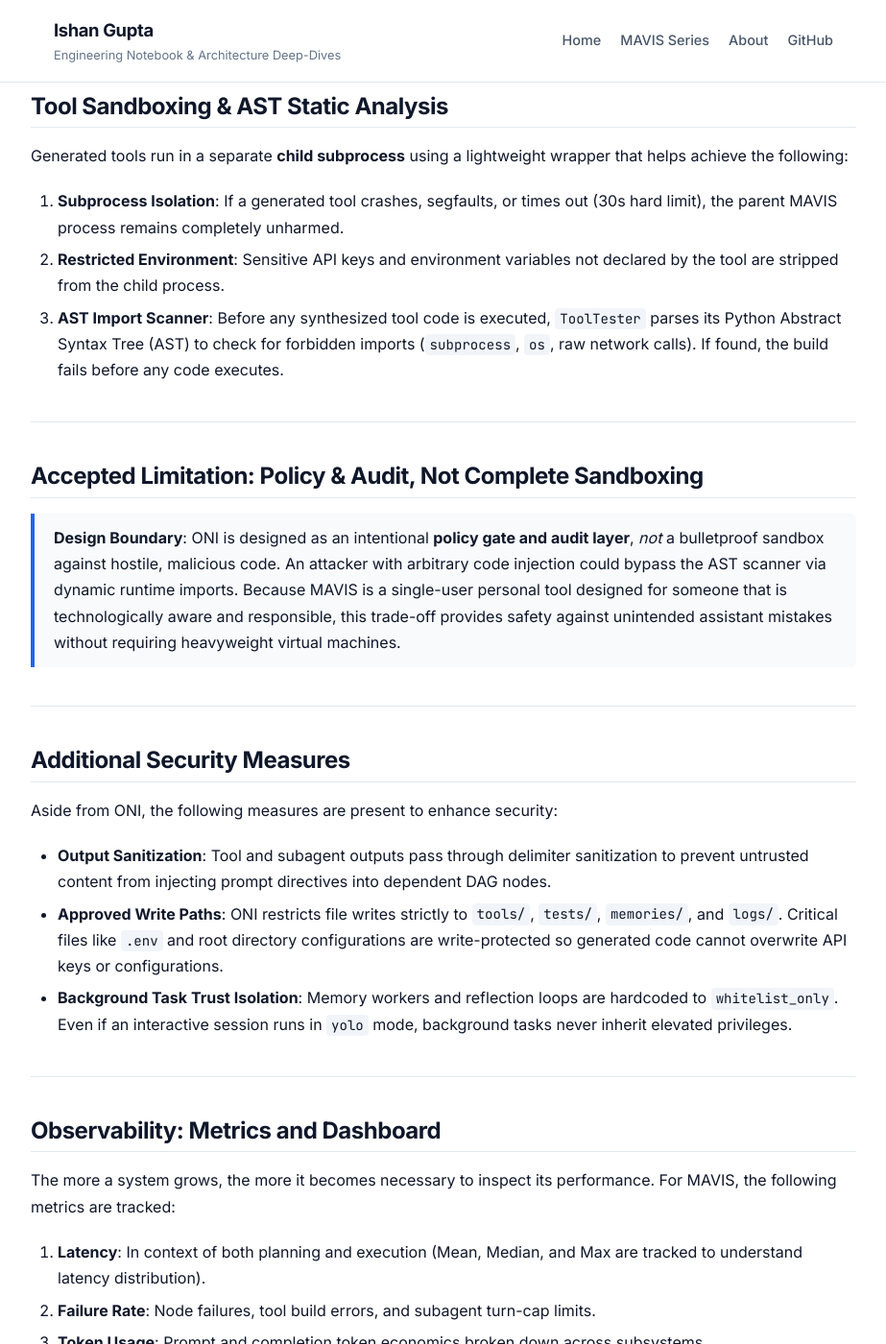
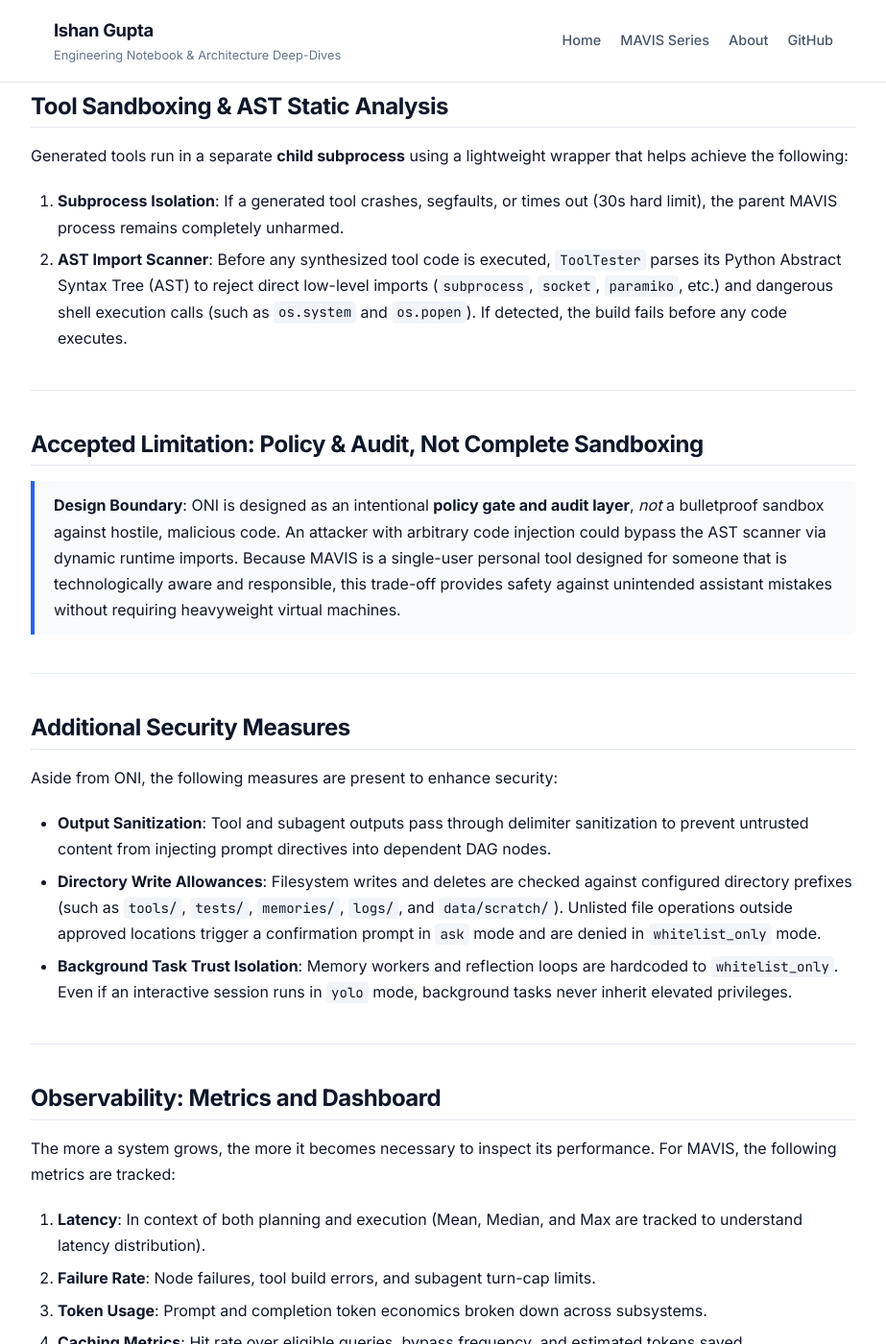
Before and after one commit to Ishan-1/Ishan-1.github.io, a Jekyll site: the page built from _posts/2026-10-21-mavis-2-security-and-observability.md, in a window 1280 px wide and 1400 px high, scrolled down 1996 px. Shown: the whole window at 96% size, without its empty margins (178-1101 px from the left). Built offline with Jekyll 4.4.1, drawn with Linux system fonts in a browser that asks for light colours; some of the changed text lies outside the part shown.

Commit message:
Refine security claims in MAVIS Part 2 and Part 1 to match implementation

```diff
--- a/_posts/2026-10-21-mavis-2-security-and-observability.md
+++ b/_posts/2026-10-21-mavis-2-security-and-observability.md
@@ -15,7 +15,7 @@
 
 ## ONI: Three Primitives and Two Evaluation Phases
 
-No tool, background worker, or subagent in MAVIS is permitted to import Python's standard `os`, `subprocess`, `socket`, or `requests` modules directly. Instead, all I/O is channeled through three primitive functions:
+For synthesized tools, direct subprocess- and socket-style imports as well as shell-execution calls are rejected at build time. Instead, tools are expected to channel system, network, and file I/O through three primitive functions:
 
 * `call_system_command(command, params)` — executes sanctioned OS-level commands.
 * `call_network(url, data, method, ...)` — executes all outbound HTTP/network requests.
@@ -49,8 +49,7 @@
 Generated tools run in a separate **child subprocess** using a lightweight wrapper that helps achieve the following:
 
 1. **Subprocess Isolation**: If a generated tool crashes, segfaults, or times out (30s hard limit), the parent MAVIS process remains completely unharmed.
-2. **Restricted Environment**: Sensitive API keys and environment variables not declared by the tool are stripped from the child process.
-3. **AST Import Scanner**: Before any synthesized tool code is executed, `ToolTester` parses its Python Abstract Syntax Tree (AST) to check for forbidden imports (`subprocess`, `os`, raw network calls). If found, the build fails before any code executes.
+2. **AST Import Scanner**: Before any synthesized tool code is executed, `ToolTester` parses its Python Abstract Syntax Tree (AST) to reject direct low-level imports (`subprocess`, `socket`, `paramiko`, etc.) and dangerous shell execution calls (such as `os.system` and `os.popen`). If detected, the build fails before any code executes.
 
 ---
 ## Accepted Limitation: Policy & Audit, Not Complete Sandboxing
@@ -61,7 +60,7 @@
 ## Additional Security Measures
 Aside from ONI, the following measures are present to enhance security:
 - **Output Sanitization**: Tool and subagent outputs pass through delimiter sanitization to prevent untrusted content from injecting prompt directives into dependent DAG nodes.
-- **Approved Write Paths**: ONI restricts file writes strictly to `tools/`, `tests/`, `memories/`, and `logs/`. Critical files like `.env` and root directory configurations are write-protected so generated code cannot overwrite API keys or configurations.
+- **Directory Write Allowances**: Filesystem writes and deletes are checked against configured directory prefixes (such as `tools/`, `tests/`, `memories/`, `logs/`, and `data/scratch/`). Unlisted file operations outside approved locations trigger a confirmation prompt in `ask` mode and are denied in `whitelist_only` mode.
 - **Background Task Trust Isolation**: Memory workers and reflection loops are hardcoded to `whitelist_only`. Even if an interactive session runs in `yolo` mode, background tasks never inherit elevated privileges.
 
 ---
```
Also changed, not shown: _posts/2026-10-21-mavis-1-planning-and-dynamic-tooling.md (+1 -1 lines), context.md (+3 -3 lines), 3 other files.
